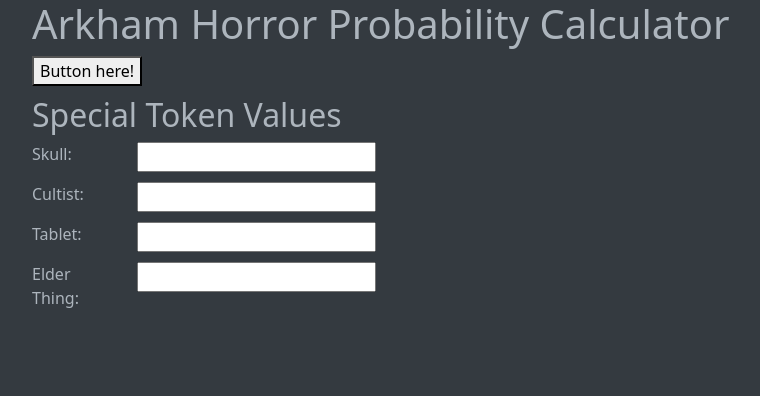
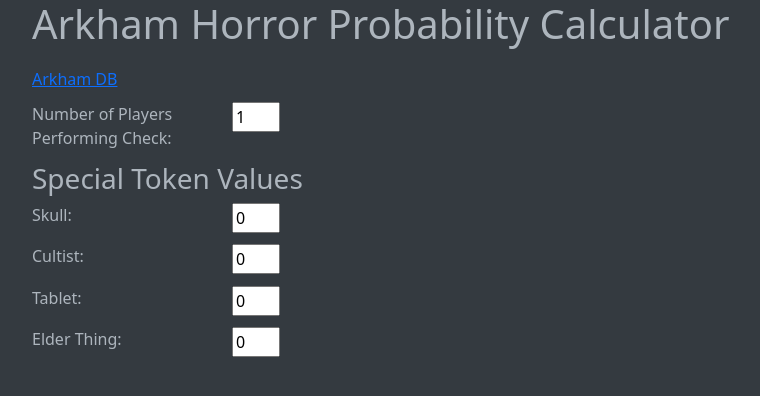
Before and after one commit to parkerhop/arkham-lcg-probability-calculator, a plain HTML site: page index.html in a window 1280 px wide. Shown: the whole page, without its empty margins (50-810 px from the left). Drawn offline with Linux system fonts and the light colour scheme.

Commit message:
increase spacing between inputs and labels; add arkhamDB link

```diff
--- a/css/style.css
+++ b/css/style.css
@@ -7,6 +7,10 @@ input {
     margin-left: 10px;
 }
 
+input[type=number] {
+    width: 3em;
+}
+
 .row {
-    padding-bottom: 10px;
+    padding-bottom: .7em;
 }
--- a/index.html
+++ b/index.html
@@ -19,42 +19,54 @@
             <div class="row">
                 <div class="col">
                     <h1>Arkham Horror Probability Calculator</h1>
-                    <button onclick="increment()">Button here!</button>
                 </div>
             </div>
             <div class="row">
-                <h2>Special Token Values</h2>
+                <div class="col">
+                    <a href="https://arkhamdb.com/" target="_blank">Arkham DB</a>
+                </div>
+            </div>
+            <div class="row">
+                <div class="col-2">
+                    <label>Number of Players Performing Check:</label>
+                </div>
+                <div class="col-10">
+                    <input type="number" id="playerCount" value="1">
+                </div>
+            </div>
+            <div class="row">
+                <h3>Special Token Values</h2>
                 <div class="col">
                     <div class="row">
-                        <div class="col-1">
+                        <div class="col-2">
                             <label>Skull:</label>
                         </div>
-                        <div class="col-11">
-                            <input type="number" id="skullValue">
+                        <div class="col-10">
+                            <input type="number" id="skullValue" value="0">
                         </div>
                     </div>
                     <div class="row">
-                        <div class="col-1">
+                        <div class="col-2">
                             <label>Cultist:</label>
                         </div>
-                        <div class="col-11">
-                            <input type="number" id="cultistValue">
+                        <div class="col-10">
+                            <input type="number" id="cultistValue" value="0">
                         </div>
                     </div>
                     <div class="row">
-                        <div class="col-1">
+                        <div class="col-2">
                             <label>Tablet:</label>
                         </div>
-                        <div class="col-11">
-                            <input type="number" id="tabletValue">
+                        <div class="col-10">
+                            <input type="number" id="tabletValue" value="0">
                         </div>
                     </div>
                     <div class="row">
-                        <div class="col-1">
+                        <div class="col-2">
                             <label>Elder Thing:</label>
                         </div>
-                        <div class="col-11">
-                            <input type="number" id="elderThingValue">
+                        <div class="col-10">
+                            <input type="number" id="elderThingValue" value="0">
                         </div>
                     </div>
                 </div>
--- a/js/calculator.js
+++ b/js/calculator.js
@@ -1,5 +1,3 @@
-var counter = 0;
-
 var chaosBagTokens = [
     {id: 'plusOne', quantity: 1, value: 1},
     {id: 'zero', quantity: 2, value: 0},
@@ -14,8 +12,3 @@ var chaosBagTokens = [
     {id: 'elderThing', quantity: 1, value: 'lookup'},
     {id: 'star', quantity: 1, value: 'lookup'}
 ]
-
-function increment() {
-    console.log('Counter is at: ' + counter);
-    counter = counter + 1;
-}
```
